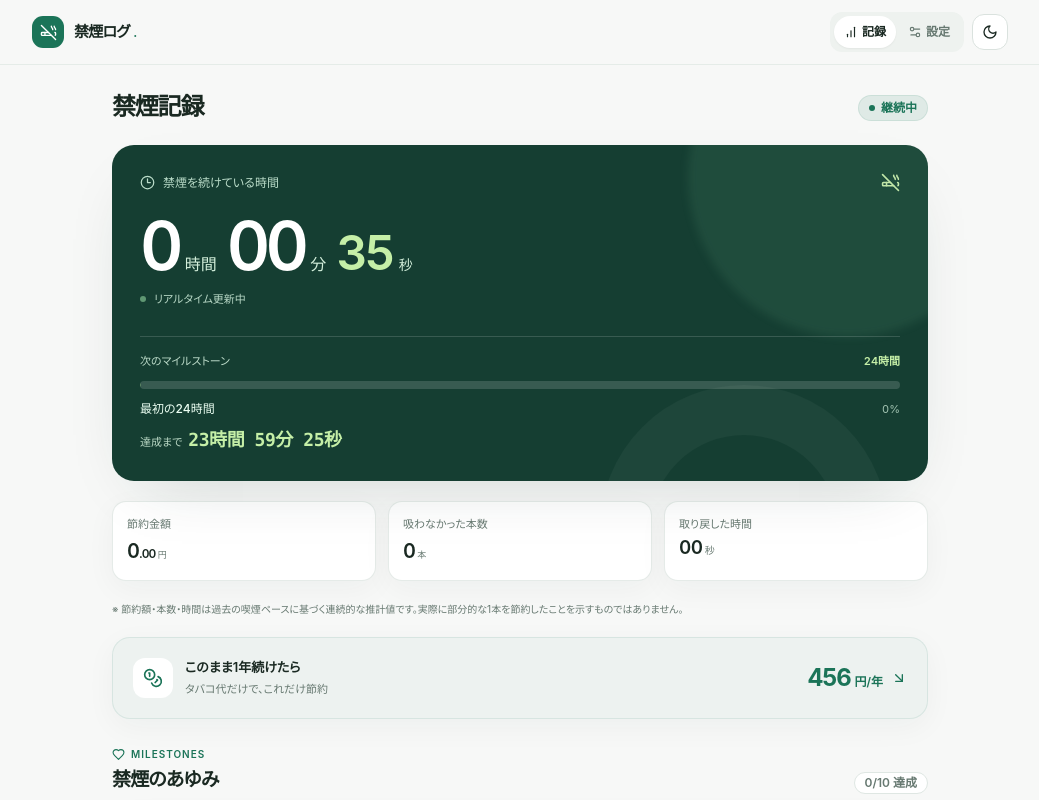
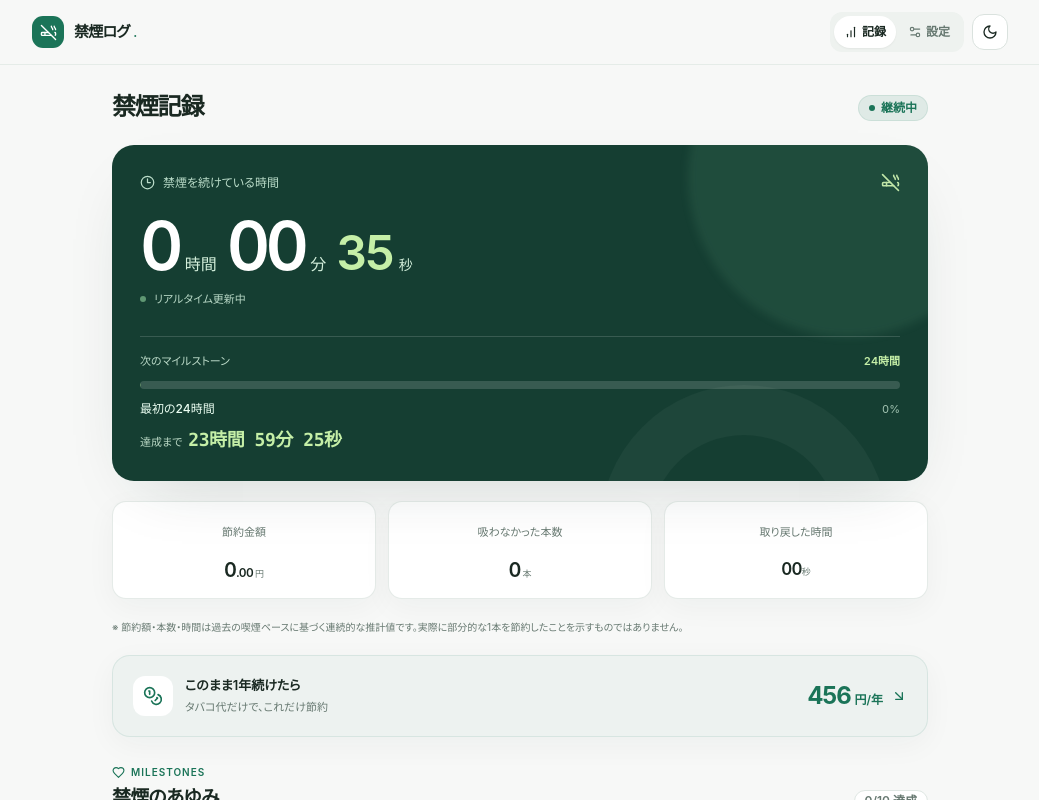
Before and after one commit to ShunsukeOta/no-smoking-tracker, a React (Vite) app: page / in a window 1280 px wide. Both pictures are taken after typing "5", "5", "5" into the empty fields and a click on the button "禁煙記録をはじめる". Shown: the top 800 px of the page, without its empty margins (120-1159 px from the left). Built offline with nearby package versions, Linux system fonts and the light colour scheme.

Commit message:
style: align three statistic cards with centered uniform typography

```diff
--- a/src/components/Dashboard.tsx
+++ b/src/components/Dashboard.tsx
@@ -1,4 +1,4 @@
-import { useState } from 'react'
+import { useState, type ReactNode } from 'react'
 import { ArrowDownRight, ArrowRight, BadgeCheck, CalendarCheck2, Check, CheckCircle2, ChevronDown, ChevronUp, CigaretteOff, Clock3, Coins, Heart, Info, Leaf } from 'lucide-react'
 import { Badge } from '@/components/ui/badge'
 import { Card, CardContent } from '@/components/ui/card'
@@ -23,16 +23,31 @@ function elapsedParts(elapsedMs: number) {
   }
 }
 
+/** Keep every metric label and value in the same grid rows on small screens. */
+function MetricCard({ label, children }: { label: string; children: ReactNode }) {
+  return (
+    <Card className="min-w-0 rounded-[14px]">
+      <CardContent className="grid h-[88px] min-w-0 grid-rows-[32px_28px] content-center justify-items-center gap-1.5 px-1.5 py-2 text-center sm:h-[96px] sm:grid-rows-[34px_30px] sm:px-3">
+        <p className="flex h-full w-full items-center justify-center text-center text-[9px] font-medium leading-[1.3] text-muted-foreground sm:text-[11px]">{label}</p>
+        <div className="flex h-full w-full min-w-0 items-center justify-center whitespace-nowrap tabular-nums">{children}</div>
+      </CardContent>
+    </Card>
+  )
+}
+
 function ReclaimedTime({ seconds }: { seconds: number }) {
   const wholeSeconds = Math.floor(seconds)
   const hours = Math.floor(wholeSeconds / 3600)
   const minutes = Math.floor((wholeSeconds % 3600) / 60)
   const remainingSeconds = wholeSeconds % 60
-  return <div className="flex flex-wrap items-baseline gap-x-0.5 gap-y-0.5 tabular-nums leading-tight" aria-label={`${hours}時間${minutes}分${remainingSeconds}秒`}>
-    {hours > 0 && <><strong className="text-[15px] font-semibold tracking-tight sm:text-[19px]">{number(hours)}</strong><span className="text-[9px] text-muted-foreground sm:text-[10px]">時間</span></>}
-    {(minutes > 0 || hours > 0) && <><strong className="text-[15px] font-semibold tracking-tight sm:text-[19px]">{minutes}</strong><span className="text-[9px] text-muted-foreground sm:text-[10px]">分</span></>}
-    <strong className="text-[15px] font-semibold tracking-tight sm:text-[19px]">{pad(remainingSeconds)}</strong><span className="text-[9px] text-muted-foreground sm:text-[10px]">秒</span>
-  </div>
+  const numberClass = hours >= 1000 ? 'text-[10px] sm:text-[15px]' : 'text-[clamp(11px,3.3vw,17px)]'
+  return (
+    <div className="flex max-w-full items-baseline justify-center whitespace-nowrap leading-none tabular-nums" aria-label={`${hours}時間${minutes}分${remainingSeconds}秒`}>
+      {hours > 0 && <><strong className={`${numberClass} font-semibold tracking-[-.04em]`}>{number(hours)}</strong><span className="text-[8px] text-muted-foreground sm:text-[9px]">時間</span></>}
+      {(minutes > 0 || hours > 0) && <><strong className={`${numberClass} font-semibold tracking-[-.04em]`}>{pad(minutes)}</strong><span className="text-[8px] text-muted-foreground sm:text-[9px]">分</span></>}
+      <strong className={`${numberClass} font-semibold tracking-[-.04em]`}>{pad(remainingSeconds)}</strong><span className="text-[8px] text-muted-foreground sm:text-[9px]">秒</span>
+    </div>
+  )
 }
 
 export default function Dashboard({ profile, now }: { profile: QuitProfile; now: number }) {
@@ -79,20 +94,24 @@ export default function Dashboard({ profile, now }: { profile: QuitProfile; now:
       </section>
 
       <section aria-label="禁煙の成果" className="grid grid-cols-3 gap-2 sm:gap-3">
-        <Card className="min-w-0 rounded-[14px]"><CardContent className="min-w-0 p-2.5 sm:p-3.5">
-          <p className="text-[10px] leading-4 text-muted-foreground sm:text-[11px]">節約金額</p>
-          <div className="mt-1 flex items-baseline gap-0.5 tabular-nums whitespace-nowrap">
-            <strong className="min-w-0 font-semibold tracking-[-.055em]"><span className="text-[clamp(12px,3.6vw,20px)]">{savedYenWhole}</span><span className="text-[10px] sm:text-xs">.{savedYenFraction}</span></strong><span className="text-[9px] text-muted-foreground">円</span>
+        <MetricCard label="節約金額">
+          <div className="flex items-baseline justify-center whitespace-nowrap leading-none">
+            <strong className="font-semibold tracking-[-.05em]">
+              <span className="text-[clamp(14px,4vw,20px)]">{savedYenWhole}</span>
+              <span className="text-[10px] sm:text-[12px]">.{savedYenFraction}</span>
+            </strong>
+            <span className="ml-0.5 text-[9px] text-muted-foreground">円</span>
           </div>
-        </CardContent></Card>
-        <Card className="min-w-0 rounded-[14px]"><CardContent className="min-w-0 p-2.5 sm:p-3.5">
-          <p className="text-[10px] leading-4 text-muted-foreground sm:text-[11px]">吸わなかった本数</p>
-          <div className="mt-1 flex items-baseline gap-0.5 tabular-nums"><strong className="text-[17px] font-semibold tracking-[-.04em] sm:text-[20px]">{number(stats.avoidedCigarettes)}</strong><span className="text-[9px] text-muted-foreground">本</span></div>
-        </CardContent></Card>
-        <Card className="min-w-0 rounded-[14px]"><CardContent className="min-w-0 p-2.5 sm:p-3.5">
-          <p className="text-[10px] leading-4 text-muted-foreground sm:text-[11px]">取り戻した時間</p>
-          <div className="mt-1"><ReclaimedTime seconds={stats.reclaimedSecondsPrecise} /></div>
-        </CardContent></Card>
+        </MetricCard>
+        <MetricCard label="吸わなかった本数">
+          <div className="flex items-baseline justify-center whitespace-nowrap leading-none">
+            <strong className="text-[clamp(14px,4vw,20px)] font-semibold tracking-[-.05em]">{number(stats.avoidedCigarettes)}</strong>
+            <span className="ml-0.5 text-[9px] text-muted-foreground">本</span>
+          </div>
+        </MetricCard>
+        <MetricCard label="取り戻した時間">
+          <ReclaimedTime seconds={stats.reclaimedSecondsPrecise} />
+        </MetricCard>
       </section>
       <p className="-mt-1 text-[10px] leading-4 text-muted-foreground">※ 節約額・本数・時間は過去の喫煙ペースに基づく連続的な推計値です。実際に部分的な1本を節約したことを示すものではありません。</p>
 
```
